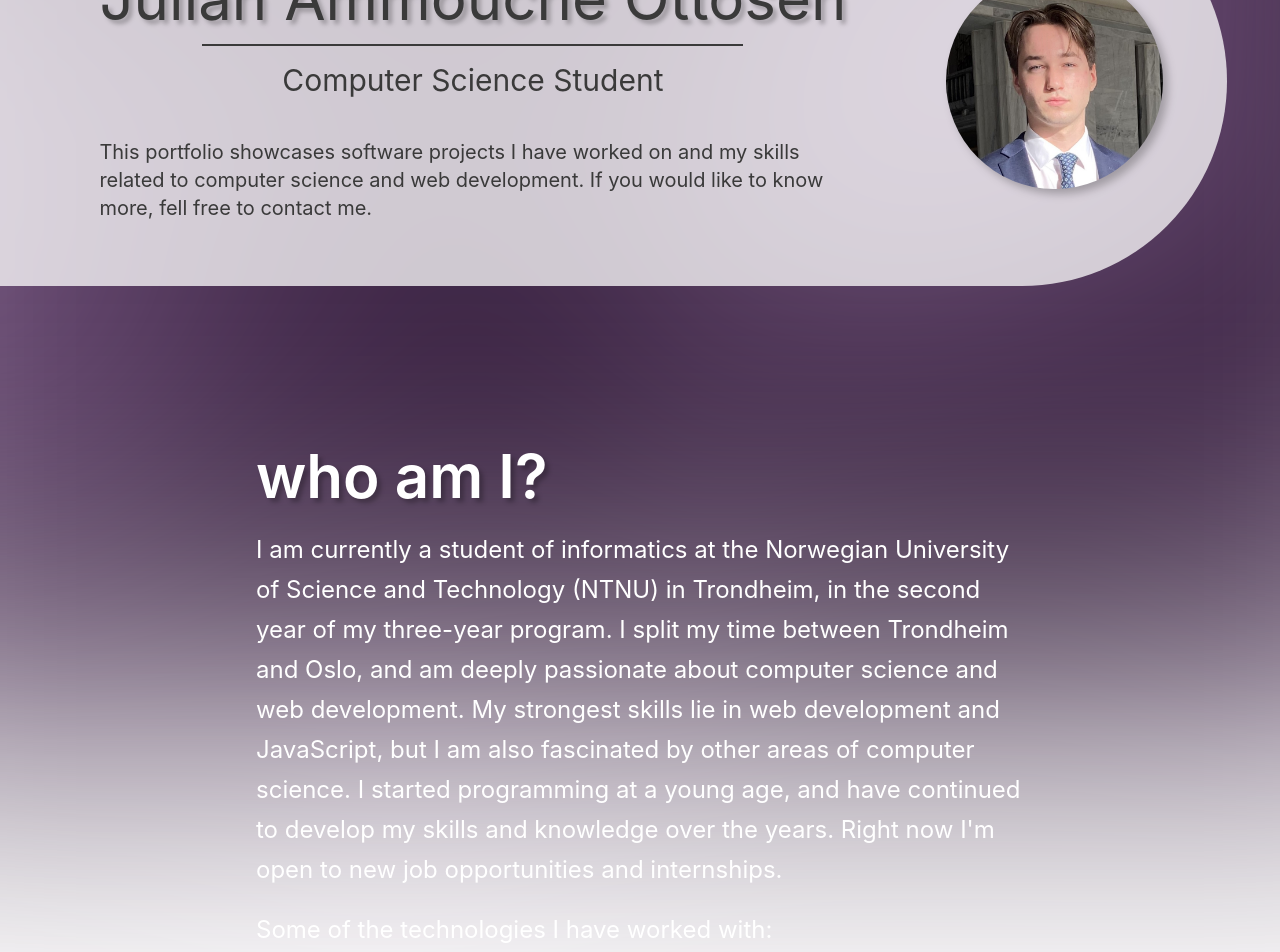
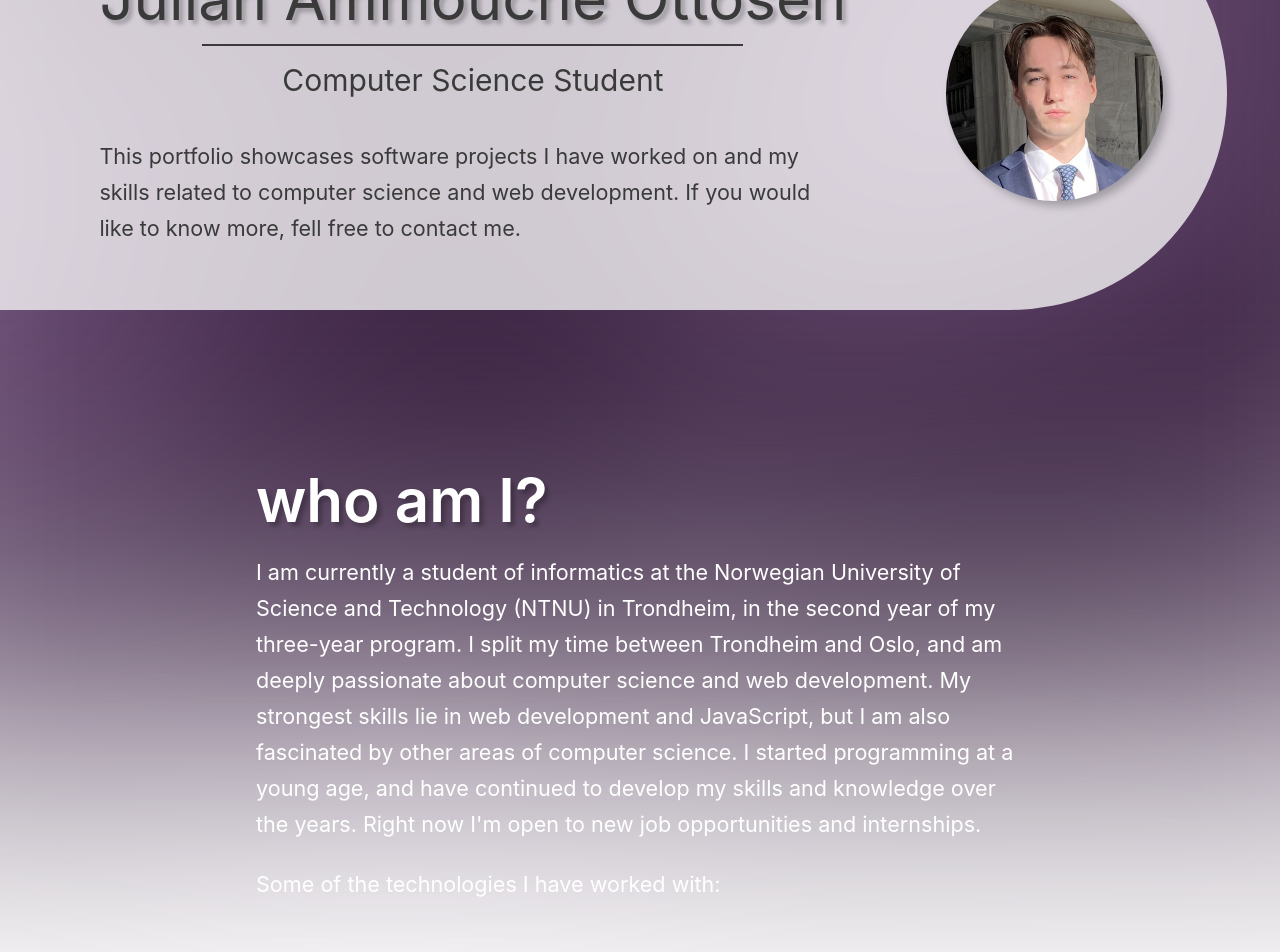
Before and after one commit to julian-ao/portfolio, a React (Vite) app: page / in a window 1280 px wide. Shown: the part 300-1252 px from the top of the page. Built offline with nearby package versions, Linux system fonts and the light colour scheme.

Commit message:
Font size

```diff
--- a/src/components/About.jsx
+++ b/src/components/About.jsx
@@ -12,9 +12,9 @@ const About = () => {
         <div className='text-white w-4/5 lg:w-3/5 mb-12 ss:mb-20' id='about' >
           <h1 className='text-4xl ss:text-6xl font-semibold drop-shadow-4 ' > { aboutText.title } </h1>
           <br></br>
-          <p className='text-lg ss:text-2xl leading-8 ss:leading-10' > { aboutText.paragraph } </p>
+          <p className='text-lg ss:text-[1.35rem] leading-9' > { aboutText.paragraph } </p>
           <br></br>
-          <p className='text-lg ss:text-2xl' > { aboutText.paragraph2 } </p>
+          <p className='text-lg ss:text-[1.35rem] leading-9' > { aboutText.paragraph2 } </p>
         </div>
       </div>
 
--- a/src/components/Intro.jsx
+++ b/src/components/Intro.jsx
@@ -32,7 +32,7 @@ const Intro = () => {
                     {introText.title}
                 </div>
               </div>
-              <div className='text-lg ss:text-xl text-left'>{introText.paragraph}</div>
+              <div className='text-lg ss:text-[1.35rem] text-left leading-9'>{introText.paragraph}</div>
             </div>
             {/*
             <div className='mt-10 flex justify-center'>
```
